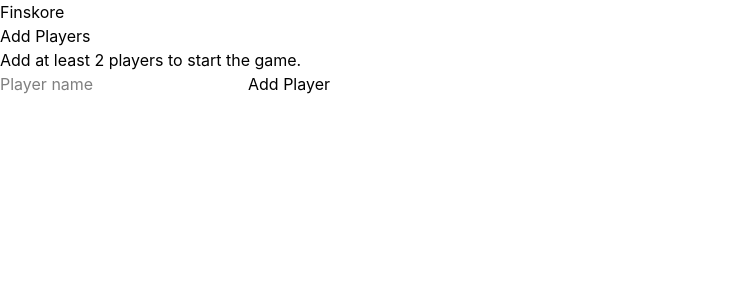
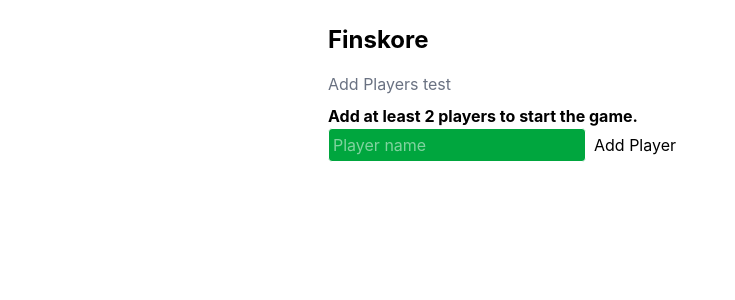
Before and after one commit to mike-healy/finskore3, a Vue app: page / in a window 1280 px wide. Shown: the top 300 px of the page, without its empty margins (0-735 px from the left). Built offline with nearby package versions, Linux system fonts and the light colour scheme.

Commit message:
Auto-focus player input after adding one

```diff
--- a/src/components/Finskore.vue
+++ b/src/components/Finskore.vue
@@ -1,16 +1,19 @@
 <script setup lang="ts">
 import Players from './Players.vue';
-import { ref } from 'vue';
+import { ref, nextTick } from 'vue';
 import { useGameStore } from '@/stores/game';
 
 const store = useGameStore();
 
 const newPlayerName = ref('');
+const playerNameInput = ref<HTMLInputElement | null>(null);
 
-const addPlayer = () => {
+const addPlayer = async () => {
   if (newPlayerName.value.trim()) {
     store.addPlayer(newPlayerName.value);
     newPlayerName.value = '';
+    await nextTick();
+    playerNameInput.value?.focus();
   }
 };
 
@@ -22,13 +25,13 @@ const handleKeyPress = (event: KeyboardEvent) => {
 </script>
 
 <template>
-  <div>
-    <h1>Finskore</h1>
+  <div class="mx-auto max-w-2xl p-6">
+    <h1 class="text-2xl font-bold mb-4">Finskore</h1>
 
     <!-- Setup Phase -->
     <div v-if="store.status === 'setup'">
-      <h2>Add Players</h2>
-      <p v-if="store.players.length === 0">Add at least 2 players to start the game.</p>
+      <h2 class="mb-2 text-gray-500">Add Players test</h2>
+      <p v-if="store.players.length === 0" class="font-bold">Add at least 2 players to start the game.</p>
 
       <ul v-if="store.players.length > 0">
         <li v-for="player in store.players" :key="player.id">
@@ -39,10 +42,12 @@ const handleKeyPress = (event: KeyboardEvent) => {
 
       <div>
         <input
+          ref="playerNameInput"
           type="text"
           placeholder="Player name"
           v-model="newPlayerName"
           @keypress="handleKeyPress"
+          class="border rounded p-1 bg-green-600 text-white me-2"
         >
         <button @click="addPlayer">Add Player</button>
       </div>
```
